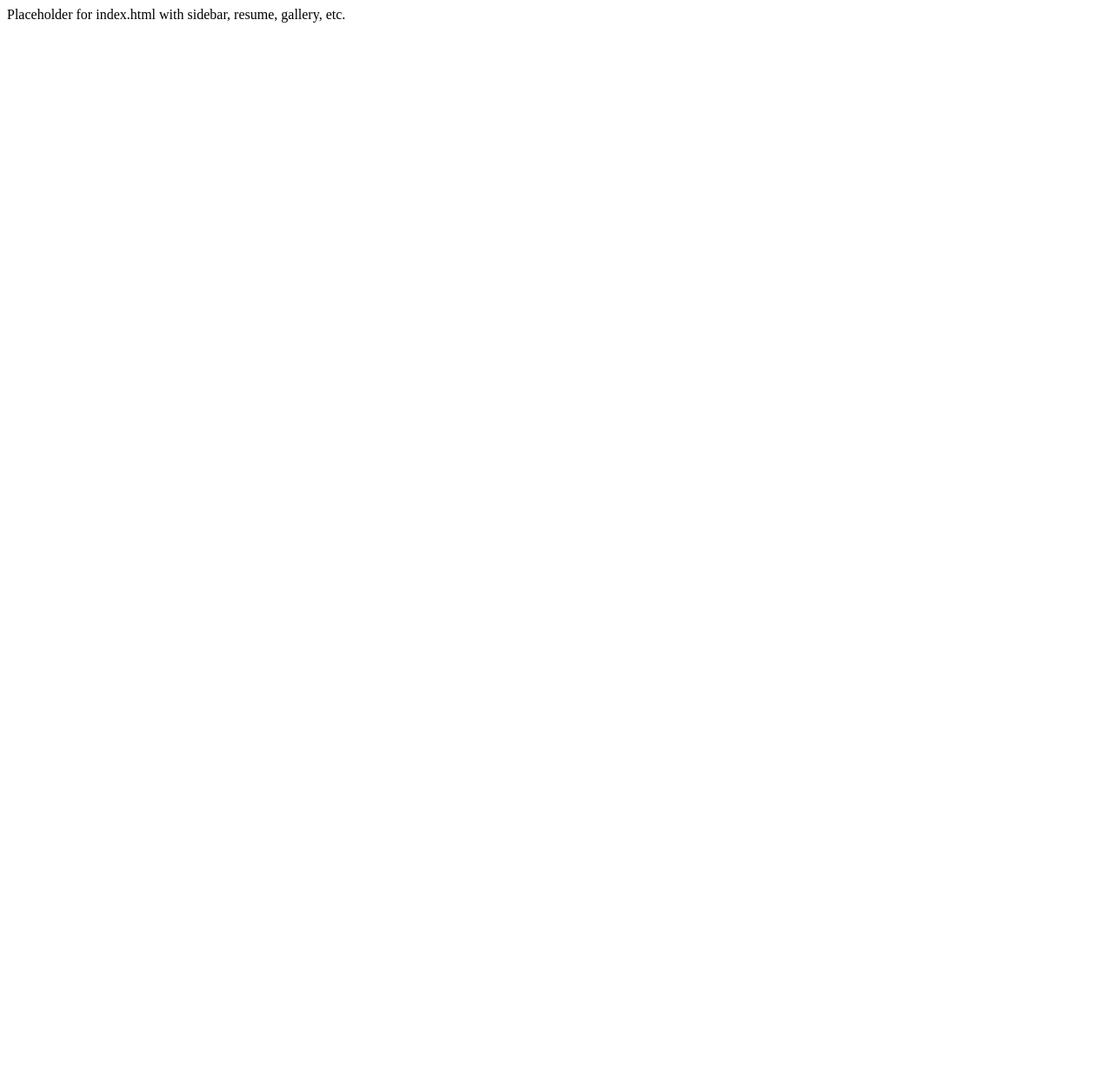
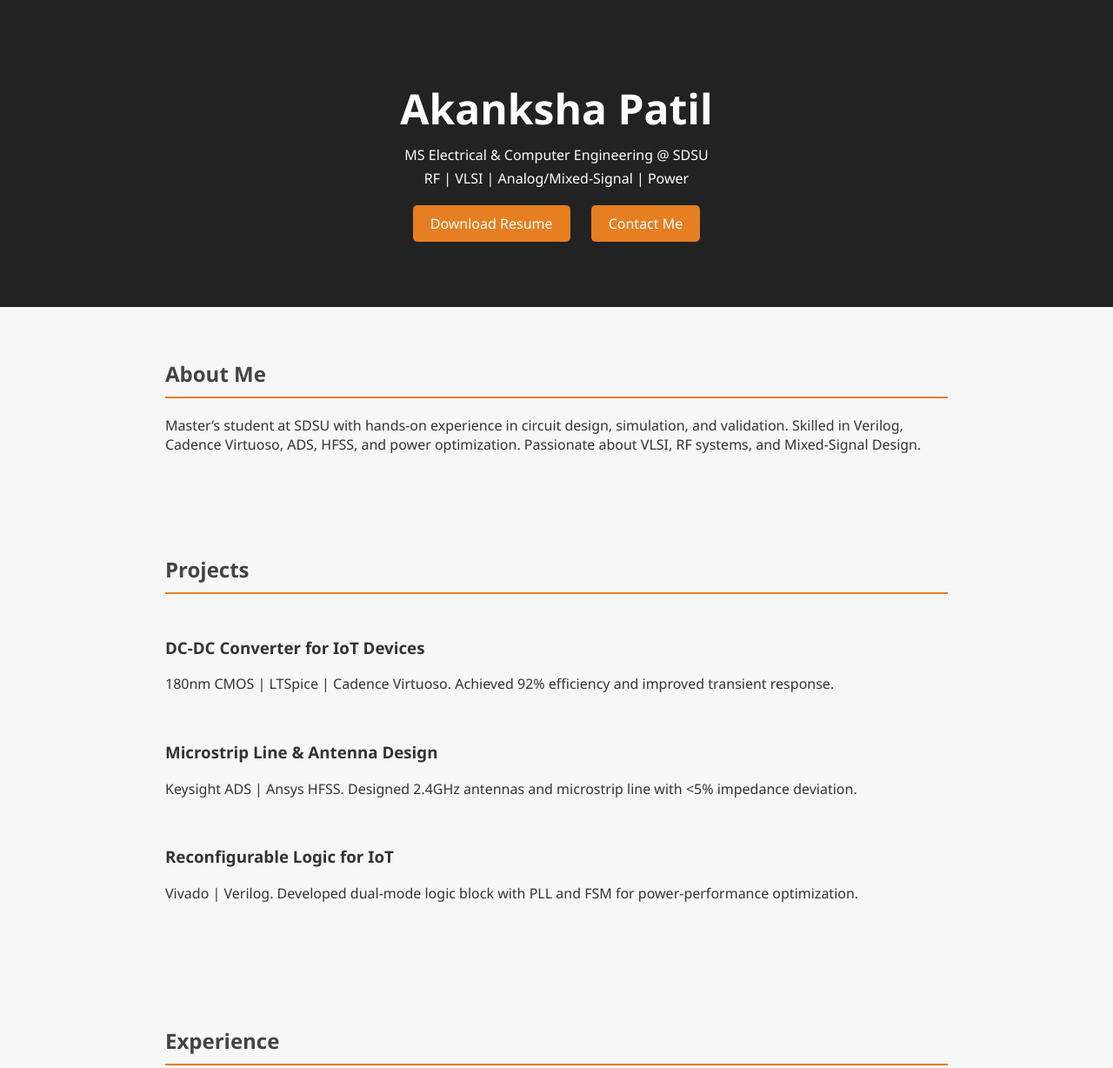
Before and after one commit to akankshampatil/akankshampatil.github.io, a plain HTML site: page index.html in a window 1280 px wide. Shown: the top 1228 px of the page at 87% size. Before the commit the page ends 800 px from the top, so only its background shows below. Drawn offline with Linux system fonts and the light colour scheme.

Commit message:
04/9 1:22AM

```diff
--- a/assets/css/final-style.css
+++ /dev/null
@@ -1 +0,0 @@
-Placeholder for CSS with transitions, themes, and layout.
--- a/index.html
+++ b/index.html
@@ -1 +1,56 @@
-Placeholder for index.html with sidebar, resume, gallery, etc.
+<!DOCTYPE html>
+<html lang="en">
+<head>
+  <meta charset="UTF-8">
+  <meta name="viewport" content="width=device-width, initial-scale=1.0">
+  <title>Akanksha Patil | Portfolio</title>
+  <link rel="stylesheet" href="style.css">
+</head>
+<body>
+  <header id="home">
+    <div class="intro">
+      <h1>Akanksha Patil</h1>
+      <p>MS Electrical & Computer Engineering @ SDSU</p>
+      <p>RF | VLSI | Analog/Mixed-Signal | Power</p>
+      <a href="resume/Fulltime_resume_ap_.pdf" target="_blank" class="btn">Download Resume</a>
+      <a href="mailto:akankshamukeshpatil@gmail.com" class="btn">Contact Me</a>
+    </div>
+  </header>
+
+  <section id="about">
+    <h2>About Me</h2>
+    <p>Master’s student at SDSU with hands-on experience in circuit design, simulation, and validation. Skilled in Verilog, Cadence Virtuoso, ADS, HFSS, and power optimization. Passionate about VLSI, RF systems, and Mixed-Signal Design.</p>
+  </section>
+
+  <section id="projects">
+    <h2>Projects</h2>
+    <ul>
+      <li>
+        <h3>DC-DC Converter for IoT Devices</h3>
+        <p>180nm CMOS | LTSpice | Cadence Virtuoso. Achieved 92% efficiency and improved transient response.</p>
+      </li>
+      <li>
+        <h3>Microstrip Line & Antenna Design</h3>
+        <p>Keysight ADS | Ansys HFSS. Designed 2.4GHz antennas and microstrip line with <5% impedance deviation.</p>
+      </li>
+      <li>
+        <h3>Reconfigurable Logic for IoT</h3>
+        <p>Vivado | Verilog. Developed dual-mode logic block with PLL and FSM for power-performance optimization.</p>
+      </li>
+    </ul>
+  </section>
+
+  <section id="experience">
+    <h2>Experience</h2>
+    <ul>
+      <li><strong>Field Application Engineer Intern @ Renesas Electronics</strong> (May 2024 - Aug 2024)</li>
+      <li><strong>Electrical Intern @ SDSU ZIP Launchpad</strong> (Nov 2023 - May 2024)</li>
+      <li><strong>Teaching Assistant @ SDSU</strong> (Jan 2024 - Present)</li>
+    </ul>
+  </section>
+
+  <footer>
+    <p>&copy; 2025 Akanksha Patil | <a href="https://linkedin.com/in/akanksha-mukesh-patil" target="_blank">LinkedIn</a> | <a href="mailto:akankshamukeshpatil@gmail.com">Email</a></p>
+  </footer>
+</body>
+</html>
--- /dev/null
+++ b/style.css
@@ -0,0 +1,61 @@
+body {
+  font-family: 'Segoe UI', Tahoma, Geneva, Verdana, sans-serif;
+  margin: 0;
+  padding: 0;
+  background: #f7f7f7;
+  color: #333;
+}
+
+header {
+  background: #222;
+  color: white;
+  padding: 60px 20px;
+  text-align: center;
+}
+
+header h1 {
+  margin-bottom: 10px;
+  font-size: 48px;
+}
+
+header p {
+  margin: 5px;
+}
+
+.btn {
+  display: inline-block;
+  margin: 15px 10px;
+  padding: 10px 20px;
+  background: #e67e22;
+  color: white;
+  text-decoration: none;
+  border-radius: 5px;
+}
+
+section {
+  padding: 40px 20px;
+  max-width: 900px;
+  margin: auto;
+}
+
+section h2 {
+  color: #444;
+  border-bottom: 2px solid #e67e22;
+  padding-bottom: 10px;
+}
+
+ul {
+  list-style: none;
+  padding: 0;
+}
+
+li {
+  padding: 10px 0;
+}
+
+footer {
+  background: #222;
+  color: white;
+  text-align: center;
+  padding: 20px;
+}
```
Also changed, not shown: assets/img/project1.png (deleted), assets/img/project2.png (deleted), assets/img/project3.png (deleted), 3 other files.
